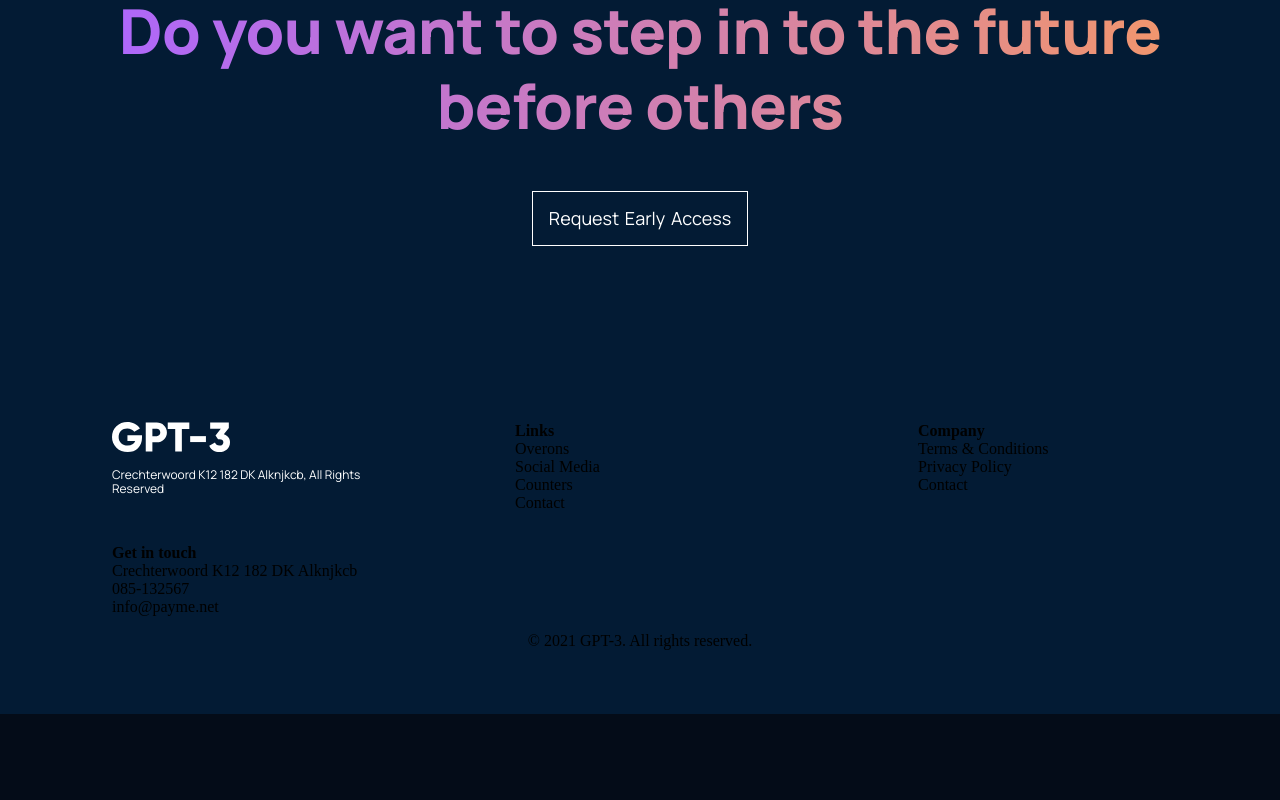
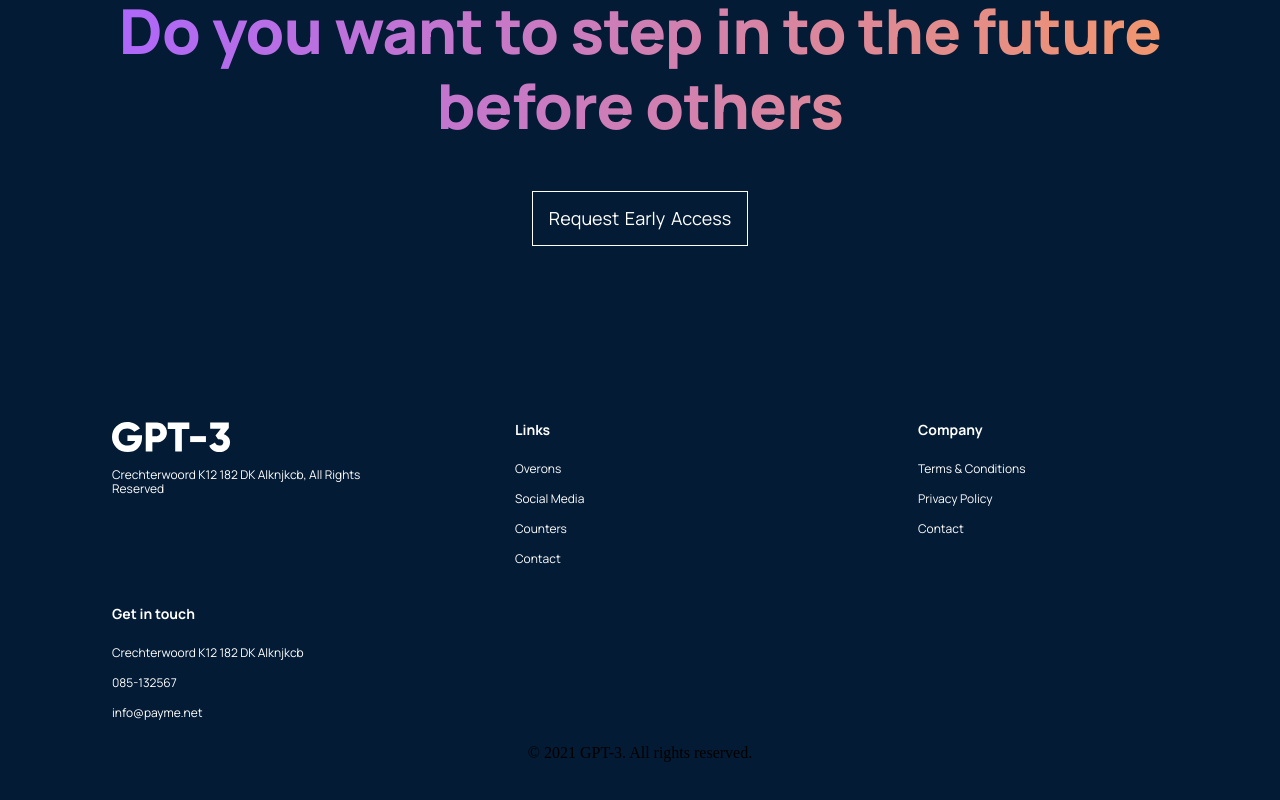
Before and after one commit to tsvetelinastef/yt_test_reactapp, a React (Create React App) app: page / in a window 1280 px wide. Shown: the part 3979-4779 px from the top of the page. Before the commit the page ends 4693 px from the top, so only its background shows below. Built offline with nearby package versions, Linux system fonts and the light colour scheme.

Commit message:
Update footer link styles in file: footer.css

```diff
--- a/src/containers/footer/footer.css
+++ b/src/containers/footer/footer.css
@@ -85,3 +85,20 @@
     justify-content: flex-start;
     flex-direction: column;
 }
+
+.gpt3__footer-links_div h4 {
+    font-family:var(--font-family);
+    font-size: 14px;
+    line-height: 16px;
+    color: #FFFFFF;
+    margin-bottom: 1rem;
+}
+
+.gpt3__footer-links_div p {
+    font-family: var(--font-family);
+    font-size: 12px;
+    line-height: 14px;
+    color: #FFFFFF;
+    margin: 0.5rem 0;
+    cursor: pointer;
+}
```
